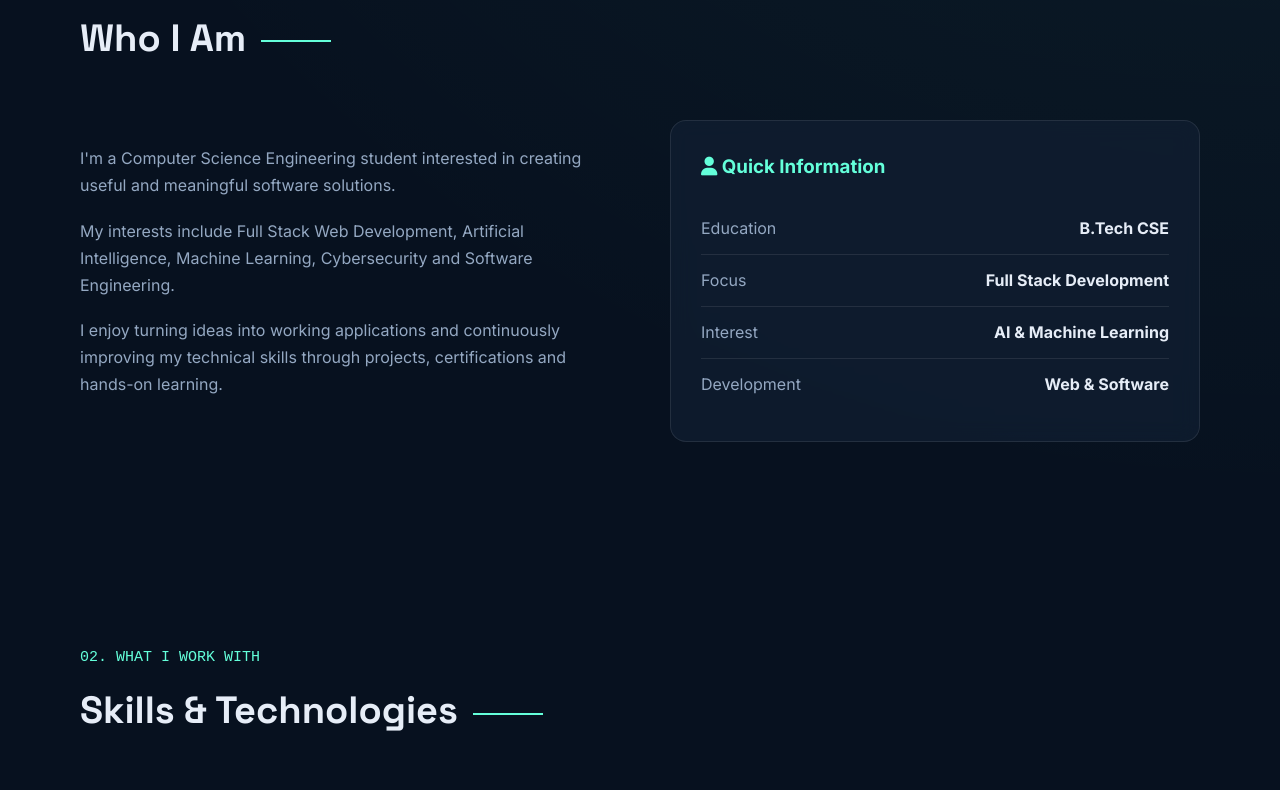
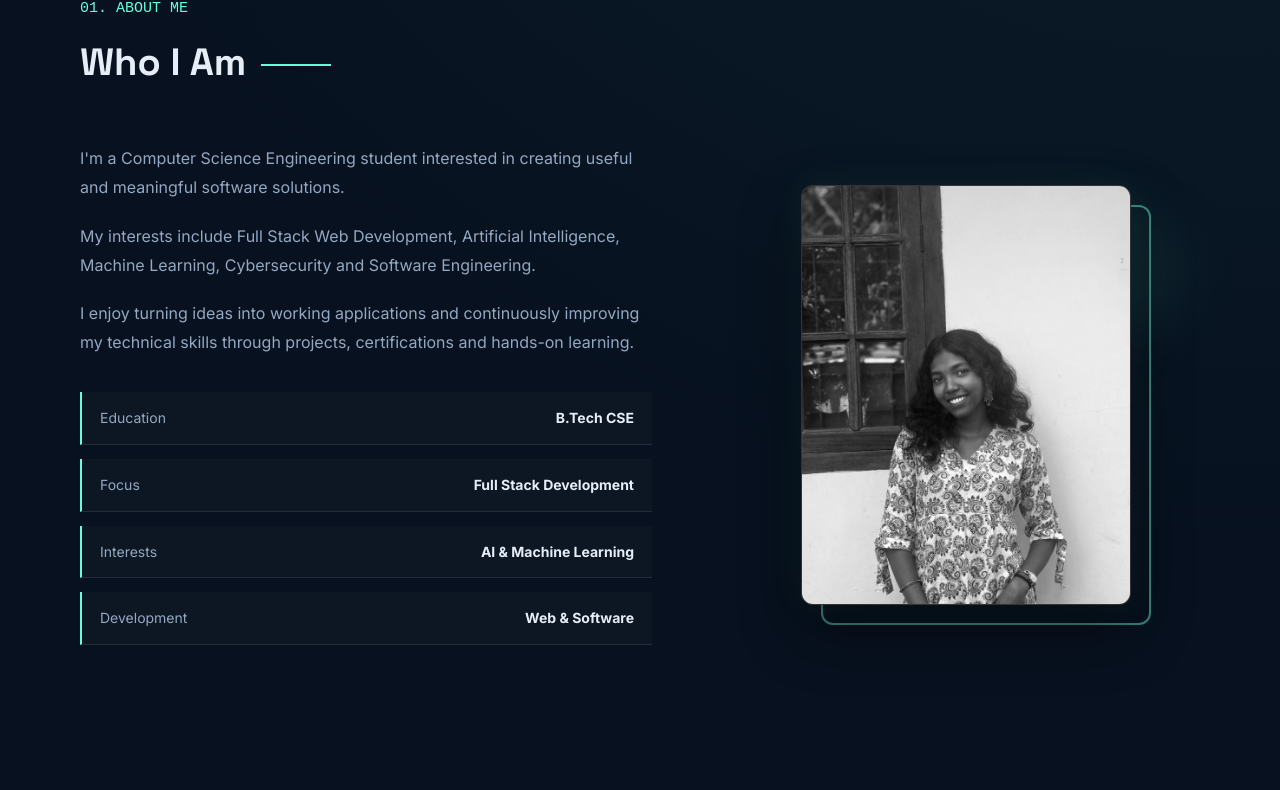
Before and after one commit to ab-anamika26/anamika-portfolionew, a plain HTML site: page anamika-portfolio-main/index.html in a window 1280 px wide. Shown: the part 931-1721 px from the top of the page. Drawn offline with Linux system fonts and the light colour scheme.

Commit message:
Fix portfolio image path

````diff
--- a/anamika-portfolio-main/index.html
+++ b/anamika-portfolio-main/index.html
@@ -1,3 +1,4 @@
+```html
 <!doctype html>
 <html lang="en">
   <head>
@@ -56,6 +57,7 @@
 
       body {
         font-family: "Inter", sans-serif;
+
         background:
           radial-gradient(
             circle at top right,
@@ -75,6 +77,7 @@
 
       img {
         max-width: 100%;
+        display: block;
       }
 
       .container {
@@ -90,11 +93,13 @@
         position: fixed;
         top: 0;
         left: 0;
+
         width: 100%;
 
         z-index: 1000;
 
         background: rgba(7, 17, 31, 0.82);
+
         backdrop-filter: blur(14px);
 
         border-bottom: 1px solid var(--border);
@@ -110,8 +115,11 @@
 
       .logo {
         font-family: "Space Grotesk", sans-serif;
+
         font-size: 24px;
+
         font-weight: 700;
+
         color: var(--primary);
       }
 
@@ -121,13 +129,17 @@
 
       .nav-links {
         display: flex;
+
         gap: 28px;
+
         list-style: none;
       }
 
       .nav-links a {
         color: var(--muted);
+
         font-size: 14px;
+
         font-weight: 500;
 
         transition: 0.3s;
@@ -139,8 +151,11 @@
 
       .menu-btn {
         display: none;
+
         color: white;
+
         font-size: 25px;
+
         cursor: pointer;
       }
 
@@ -157,6 +172,7 @@
         padding-top: 90px;
 
         position: relative;
+
         overflow: hidden;
       }
 
@@ -206,6 +222,7 @@
         background: var(--gradient);
 
         -webkit-background-clip: text;
+
         background-clip: text;
 
         color: transparent;
@@ -255,6 +272,7 @@
 
       .btn-primary {
         background: var(--primary);
+
         color: #06131e;
       }
 
@@ -310,6 +328,7 @@
         display: inline-block;
 
         width: 70px;
+
         height: 2px;
 
         background: var(--primary);
@@ -319,60 +338,185 @@
         vertical-align: middle;
       }
 
-      /* =========================
-           ABOUT
-        ========================= */
+      /* =====================================================
+       PROFESSIONAL ABOUT SECTION
+    ===================================================== */
 
-      .about-grid {
+      .about-professional {
         display: grid;
 
-        grid-template-columns: 1fr 1fr;
+        grid-template-columns: 1.1fr 0.9fr;
 
-        gap: 60px;
+        gap: 80px;
 
         align-items: center;
       }
 
+      /* ABOUT TEXT */
+
       .about-text p {
         color: var(--muted);
 
-        margin-bottom: 18px;
+        margin-bottom: 20px;
+
+        font-size: 16px;
+
+        line-height: 1.8;
       }
 
-      .about-card {
-        padding: 30px;
+      .about-details {
+        margin-top: 35px;
 
-        background: var(--card);
+        display: grid;
 
-        border: 1px solid var(--border);
-
-        border-radius: 16px;
-
-        backdrop-filter: blur(10px);
+        gap: 14px;
       }
 
-      .about-card h3 {
-        color: var(--primary);
-
-        margin-bottom: 20px;
-      }
-
-      .info {
+      .about-details div {
         display: flex;
 
         justify-content: space-between;
 
-        padding: 12px 0;
+        align-items: center;
+
+        padding: 14px 18px;
+
+        border-left: 2px solid var(--primary);
+
+        background: rgba(255, 255, 255, 0.025);
 
         border-bottom: 1px solid var(--border);
       }
 
-      .info:last-child {
-        border-bottom: none;
+      .about-details span {
+        color: var(--muted);
+
+        font-size: 14px;
       }
 
-      .info span:first-child {
-        color: var(--muted);
+      .about-details strong {
+        color: var(--text);
+
+        font-size: 14px;
+      }
+
+      /* =========================
+       PROFESSIONAL PHOTO
+    ========================= */
+
+      .about-photo {
+        position: relative;
+
+        display: flex;
+
+        justify-content: center;
+
+        align-items: center;
+
+        min-height: 450px;
+      }
+
+      .photo-frame {
+        position: relative;
+
+        width: 330px;
+
+        height: 420px;
+
+        overflow: hidden;
+
+        border-radius: 12px;
+
+        border: 1px solid rgba(255, 255, 255, 0.15);
+
+        box-shadow:
+          0 25px 60px rgba(0, 0, 0, 0.45),
+          0 0 35px rgba(100, 255, 218, 0.08);
+
+        z-index: 2;
+
+        background: #111;
+      }
+
+      /* ==================================================
+       👇👇👇 PASTE YOUR IMAGE LINK HERE 👇👇👇
+
+       Example:
+
+       src="https://example.com/my-photo.jpg"
+
+       OR if your image is inside your project:
+
+       src="images/my-photo.jpg"
+
+       ================================================== */
+
+      .photo-frame img {
+        width: 100%;
+
+        height: 100%;
+
+        object-fit: cover;
+
+        /* BLACK & WHITE FILTER */
+
+        filter: grayscale(100%) contrast(1.08);
+
+        transition:
+          transform 0.6s ease,
+          filter 0.6s ease;
+      }
+
+      /* HOVER EFFECT */
+
+      .photo-frame:hover img {
+        transform: scale(1.05);
+
+        filter: grayscale(20%) contrast(1.05);
+      }
+
+      /* DECORATIVE FRAME */
+
+      .photo-decoration {
+        position: absolute;
+
+        width: 330px;
+
+        height: 420px;
+
+        border: 2px solid var(--primary);
+
+        border-radius: 12px;
+
+        transform: translate(20px, 20px);
+
+        opacity: 0.5;
+
+        z-index: 1;
+      }
+
+      /* PHOTO GLOW */
+
+      .about-photo::before {
+        content: "";
+
+        position: absolute;
+
+        width: 120px;
+
+        height: 120px;
+
+        border-radius: 50%;
+
+        background: rgba(100, 255, 218, 0.08);
+
+        filter: blur(30px);
+
+        top: 40px;
+
+        right: 20px;
+
+        z-index: 0;
       }
 
       /* =========================
@@ -539,7 +683,9 @@
         position: absolute;
 
         left: 10px;
+
         top: 0;
+
         bottom: 0;
 
         width: 2px;
@@ -561,9 +707,11 @@
         position: absolute;
 
         left: 3px;
+
         top: 7px;
 
         width: 16px;
+
         height: 16px;
 
         border-radius: 50%;
@@ -621,11 +769,13 @@
 
       .social {
         width: 48px;
+
         height: 48px;
 
         display: flex;
 
         align-items: center;
+
         justify-content: center;
 
         border: 1px solid var(--border);
@@ -694,8 +844,16 @@
           grid-template-columns: repeat(2, 1fr);
         }
 
-        .about-grid {
+        .about-professional {
           grid-template-columns: 1fr;
+
+          gap: 50px;
+        }
+
+        .about-photo {
+          order: -1;
+
+          min-height: 400px;
         }
       }
 
@@ -704,6 +862,7 @@
           position: absolute;
 
           top: 75px;
+
           left: 0;
 
           width: 100%;
@@ -738,6 +897,26 @@
 
         section {
           padding: 75px 0;
+        }
+
+        .photo-frame {
+          width: 280px;
+
+          height: 360px;
+        }
+
+        .photo-decoration {
+          width: 280px;
+
+          height: 360px;
+        }
+
+        .about-details div {
+          flex-direction: column;
+
+          align-items: flex-start;
+
+          gap: 5px;
         }
       }
     </style>
@@ -809,6 +988,7 @@
           <div class="hero-buttons">
             <a href="#projects" class="btn btn-primary">
               <i class="fa-solid fa-code"></i>
+
               View My Work
             </a>
 
@@ -818,6 +998,7 @@
               class="btn btn-outline"
             >
               <i class="fa-brands fa-github"></i>
+
               GitHub
             </a>
 
@@ -827,6 +1008,7 @@
               class="btn btn-outline"
             >
               <i class="fa-brands fa-linkedin"></i>
+
               LinkedIn
             </a>
           </div>
@@ -834,19 +1016,23 @@
       </div>
     </section>
 
-    <!-- =========================
+    <!-- =====================================================
        ABOUT
-========================= -->
+  ===================================================== -->
 
     <section id="about">
       <div class="container">
         <div class="section-title reveal">
-          <span>01. ABOUT ME</span>
+          <span> 01. ABOUT ME </span>
 
           <h2>Who I Am</h2>
         </div>
 
-        <div class="about-grid">
+        <div class="about-professional">
+          <!-- =========================
+             LEFT: ABOUT TEXT
+        ========================= -->
+
           <div class="about-text reveal">
             <p>
               I'm a Computer Science Engineering student interested in creating
@@ -864,33 +1050,63 @@
               improving my technical skills through projects, certifications and
               hands-on learning.
             </p>
+
+            <div class="about-details">
+              <div>
+                <span> Education </span>
+
+                <strong> B.Tech CSE </strong>
               </div>
 
-          <div class="about-card reveal">
-            <h3>
-              <i class="fa-solid fa-user"></i>
-              Quick Information
-            </h3>
+              <div>
+                <span> Focus </span>
 
-            <div class="info">
-              <span>Education</span>
-              <strong>B.Tech CSE</strong>
+                <strong> Full Stack Development </strong>
               </div>
 
-            <div class="info">
-              <span>Focus</span>
-              <strong>Full Stack Development</strong>
+              <div>
+                <span> Interests </span>
+
+                <strong> AI & Machine Learning </strong>
               </div>
 
-            <div class="info">
-              <span>Interest</span>
-              <strong>AI & Machine Learning</strong>
+              <div>
+                <span> Development </span>
+
+                <strong> Web & Software </strong>
+              </div>
+            </div>
           </div>
 
-            <div class="info">
-              <span>Development</span>
-              <strong>Web & Software</strong>
+          <!-- =========================
+             RIGHT: YOUR PHOTO
+        ========================= -->
+
+          <div class="about-photo reveal">
+            <div class="photo-frame">
+              <!-- =====================================================
+                 👇👇👇 PASTE YOUR IMAGE LINK HERE 👇👇👇
+
+                 EXAMPLE:
+
+                 src="https://example.com/anamika.jpg"
+
+                 OR:
+
+                 src="images/anamika.jpg"
+
+                 ONLY REPLACE THE TEXT INSIDE src="..."
+            ====================================================== -->
+
+              <img
+                src="./img/img.jpeg"
+                alt="Anamika A.B - Computer Science Engineering Student"
+              />
             </div>
+
+            <!-- Decorative border -->
+
+            <div class="photo-decoration"></div>
           </div>
         </div>
       </div>
@@ -903,7 +1119,7 @@
     <section id="skills">
       <div class="container">
         <div class="section-title reveal">
-          <span>02. WHAT I WORK WITH</span>
+          <span> 02. WHAT I WORK WITH </span>
 
           <h2>Skills & Technologies</h2>
         </div>
@@ -991,7 +1207,7 @@
     <section id="projects">
       <div class="container">
         <div class="section-title reveal">
-          <span>03. MY WORK</span>
+          <span> 03. MY WORK </span>
 
           <h2>Featured Projects</h2>
         </div>
@@ -1021,9 +1237,11 @@
               </p>
 
               <div class="tags">
-                <span class="tag">HTML</span>
-                <span class="tag">JavaScript</span>
-                <span class="tag">Web Development</span>
+                <span class="tag"> HTML </span>
+
+                <span class="tag"> JavaScript </span>
+
+                <span class="tag"> Web Development </span>
               </div>
             </div>
           </article>
@@ -1052,8 +1270,9 @@
               </p>
 
               <div class="tags">
-                <span class="tag">HTML</span>
-                <span class="tag">Web</span>
+                <span class="tag"> HTML </span>
+
+                <span class="tag"> Web </span>
               </div>
             </div>
           </article>
@@ -1082,9 +1301,11 @@
               </p>
 
               <div class="tags">
-                <span class="tag">HTML</span>
-                <span class="tag">CSS</span>
-                <span class="tag">JavaScript</span>
+                <span class="tag"> HTML </span>
+
+                <span class="tag"> CSS </span>
+
+                <span class="tag"> JavaScript </span>
               </div>
             </div>
           </article>
@@ -1113,9 +1334,11 @@
               </p>
 
               <div class="tags">
-                <span class="tag">PHP</span>
-                <span class="tag">JavaScript</span>
-                <span class="tag">SQL</span>
+                <span class="tag"> PHP </span>
+
+                <span class="tag"> JavaScript </span>
+
+                <span class="tag"> SQL </span>
               </div>
             </div>
           </article>
@@ -1144,9 +1367,11 @@
               </p>
 
               <div class="tags">
-                <span class="tag">JavaScript</span>
-                <span class="tag">Programming</span>
-                <span class="tag">Algorithms</span>
+                <span class="tag"> JavaScript </span>
+
+                <span class="tag"> Programming </span>
+
+                <span class="tag"> Algorithms </span>
               </div>
             </div>
           </article>
@@ -1175,9 +1400,11 @@
               </p>
 
               <div class="tags">
-                <span class="tag">Python</span>
-                <span class="tag">Data Science</span>
-                <span class="tag">Jupyter</span>
+                <span class="tag"> Python </span>
+
+                <span class="tag"> Data Science </span>
+
+                <span class="tag"> Jupyter </span>
               </div>
             </div>
           </article>
@@ -1192,14 +1419,12 @@
     <section id="achievements">
       <div class="container">
         <div class="section-title reveal">
-          <span>04. LEARNING JOURNEY</span>
+          <span> 04. LEARNING JOURNEY </span>
 
           <h2>Certifications & Achievements</h2>
         </div>
 
         <div class="timeline">
-          <!-- ACHIEVEMENT 1 -->
-
           <div class="timeline-item reveal">
             <h3>Infosys Springboard Virtual Internship</h3>
 
@@ -1210,8 +1435,6 @@
             </p>
           </div>
 
-          <!-- ACHIEVEMENT 2 -->
-
           <div class="timeline-item reveal">
             <h3>Web Development Certification</h3>
 
@@ -1221,8 +1444,6 @@
             </p>
           </div>
 
-          <!-- ACHIEVEMENT 3 -->
-
           <div class="timeline-item reveal">
             <h3>Power Communication & Persona Enhancement</h3>
 
@@ -1231,8 +1452,6 @@
               workshop, focusing on communication and professional development.
             </p>
           </div>
-
-          <!-- ACHIEVEMENT 4 -->
 
           <div class="timeline-item reveal">
             <h3>Cybersecurity Workshop</h3>
@@ -1254,7 +1473,7 @@
       <div class="container">
         <div class="contact-box reveal">
           <div class="section-title">
-            <span>05. GET IN TOUCH</span>
+            <span> 05. GET IN TOUCH </span>
 
             <h2>Let's Connect</h2>
           </div>
@@ -1315,7 +1534,9 @@
   ========================= -->
 
     <script>
-      /* MOBILE MENU */
+      /* =========================
+       MOBILE MENU
+    ========================= */
 
       const menuBtn = document.getElementById("menuBtn");
 
@@ -1325,7 +1546,9 @@
         navLinks.classList.toggle("show");
       });
 
-      /* CLOSE MENU AFTER CLICK */
+      /* =========================
+       CLOSE MENU AFTER CLICK
+    ========================= */
 
       document.querySelectorAll(".nav-links a").forEach((link) => {
         link.addEventListener("click", () => {
@@ -1333,7 +1556,9 @@
         });
       });
 
-      /* SCROLL REVEAL */
+      /* =========================
+       SCROLL REVEAL
+    ========================= */
 
       const revealElements = document.querySelectorAll(".reveal");
 
@@ -1355,3 +1580,4 @@
     </script>
   </body>
 </html>
+```
````
Also changed, not shown: anamika-portfolio-main/img/img.jpeg (added), anamika-portfolio-main/p.jpeg (deleted), 1 other file. Lines whose indentation alone changed are shown as unchanged.
